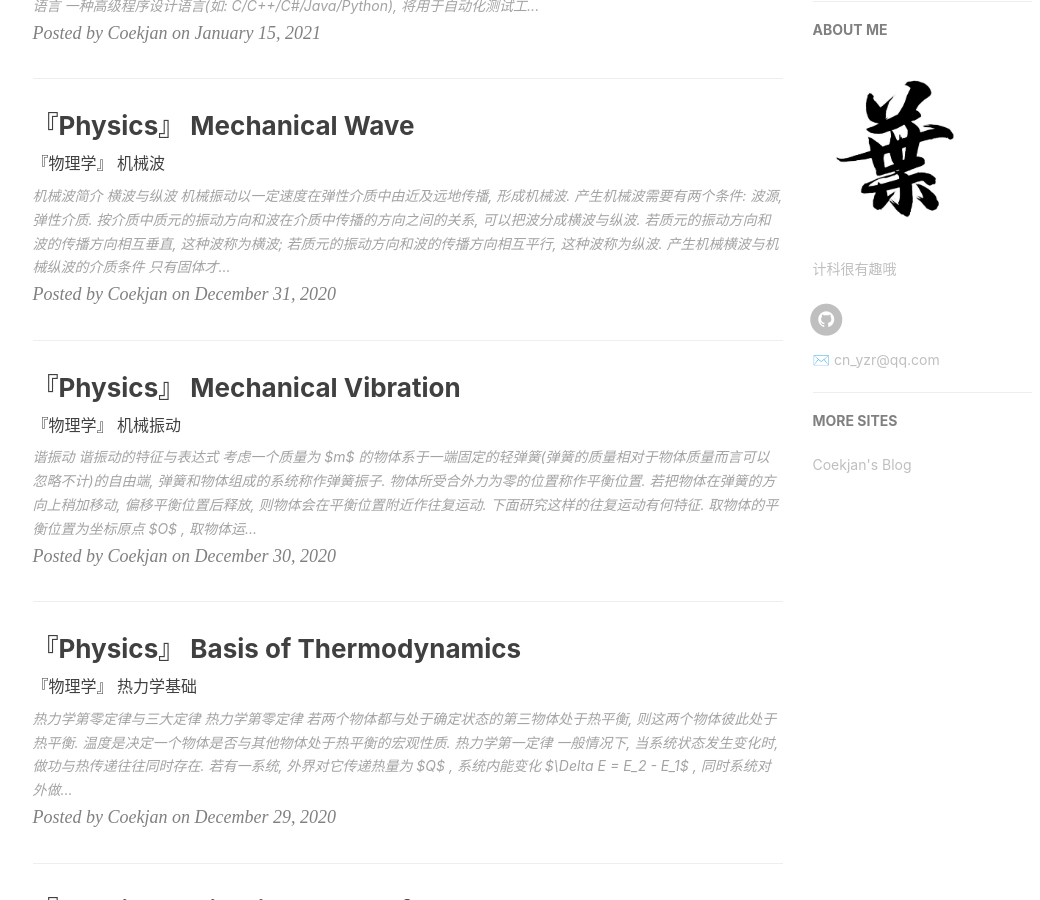
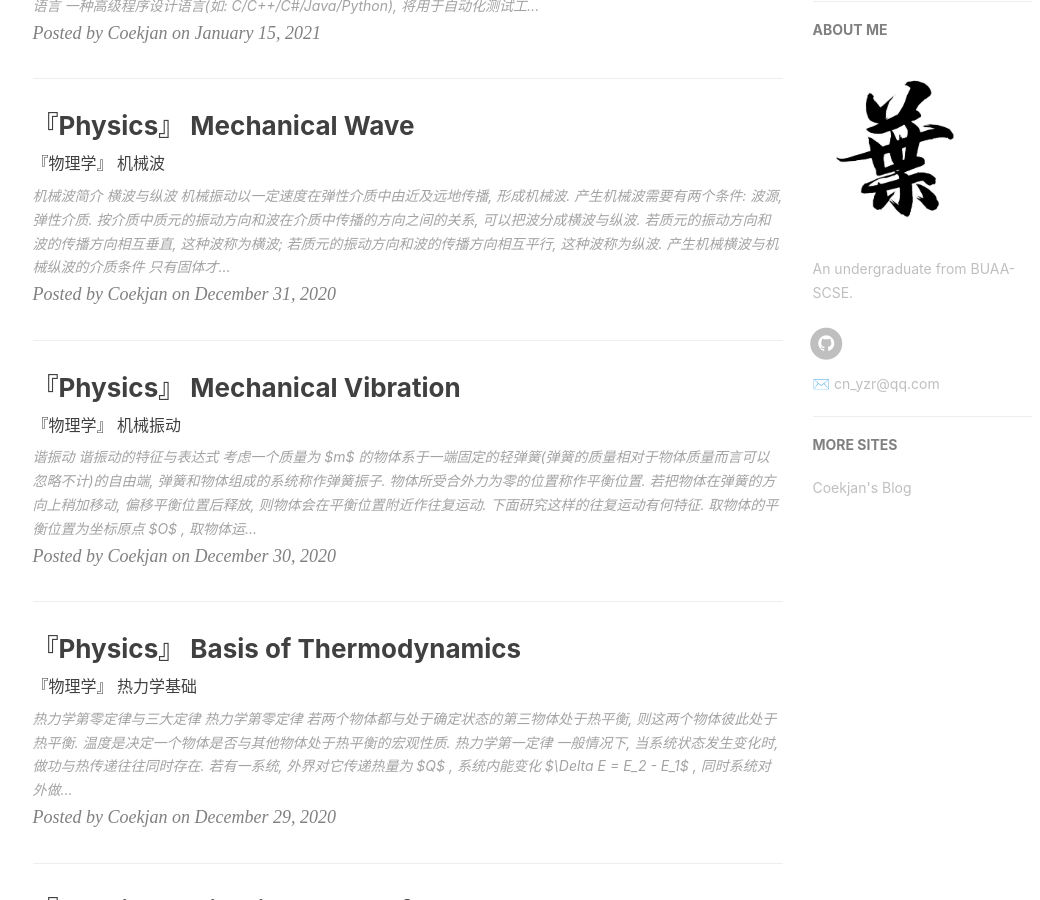
Before and after one commit to Coekjan/coekjan.github.io, a Jekyll site: the page built from index.html, in a window 1280 px wide and 900 px high, scrolled down 596 px. Shown: the whole window, without its empty margins (135-1175 px from the left). Built offline with Jekyll 4.4.1, drawn with Linux system fonts in a browser that asks for light colours; nearby versions of some CDN libraries; the list of posts is cut into pages by our own code; comment, search, counter and statistics services are not loaded.

Commit message:
Update _config.yml

```diff
--- a/_config.yml
+++ b/_config.yml
@@ -11,7 +11,7 @@ github_repo: "https://github.com/coekjan/coekjan.github.io.git" # you code repos
 
 # Sidebar settings
 sidebar: true                           # whether or not using Sidebar.
-sidebar-about-description: "计科很有趣哦"
+sidebar-about-description: "An undergraduate from BUAA-SCSE."
 sidebar-avatar: /img/about-ycj.jpg
 
 
```
